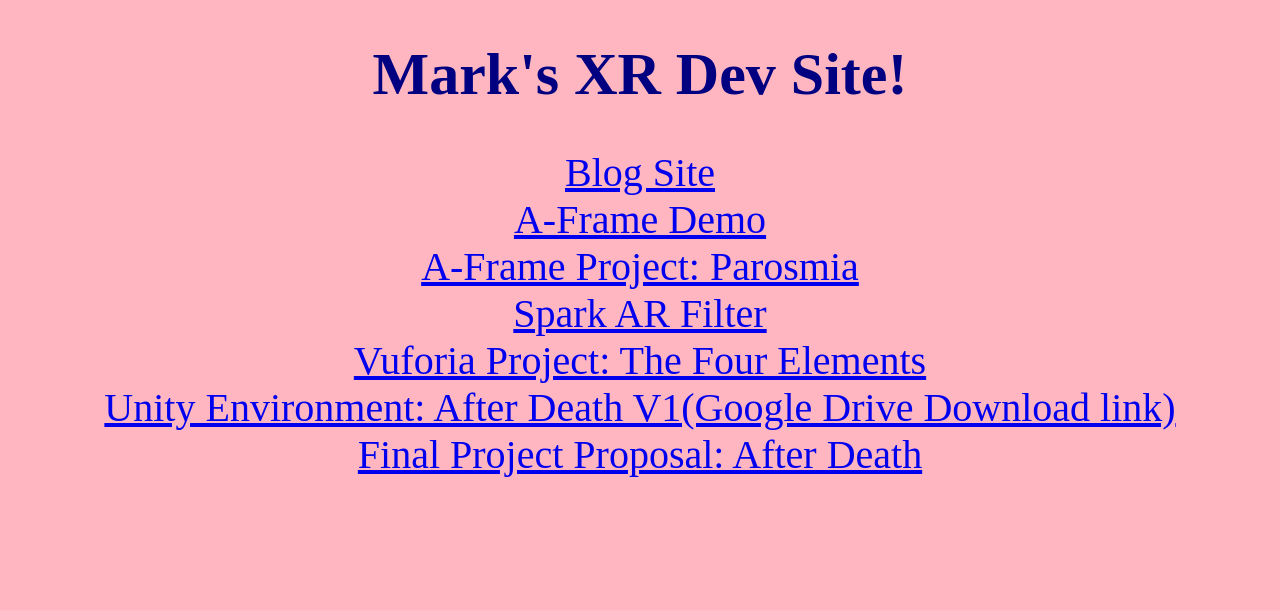
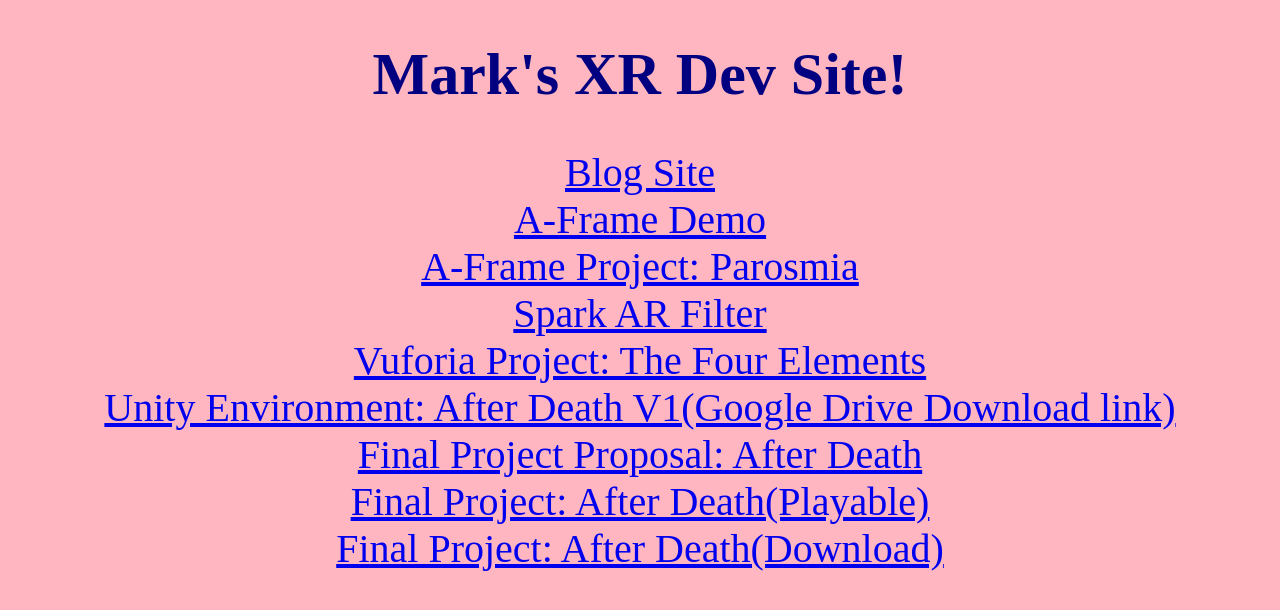
Before and after one commit to markallman51/xrDev, a plain HTML site: page index.html in a window 1280 px wide. Drawn offline with Linux system fonts and the light colour scheme.

Commit message:
final project

```diff
--- a/index.html
+++ b/index.html
@@ -30,5 +30,9 @@
         <a href="https://drive.google.com/uc?export=download&id=1xCRF8yjNfXLtUiaQdEByKzBHG_ejhEP4">Unity Environment: After Death V1(Google Drive Download link)</a>
         <br>
         <a href="packages/finalProposal.pdf"> Final Project Proposal: After Death </a>
+        <br>
+        <a href="https://markallman.itch.io/after-death"> Final Project: After Death(Playable) </a>
+        <br>
+        <a href="https://drive.google.com/uc?export=download&id=1S4kC0AN-gDKHYSwpFLoph8HQd5Ns4dzZ"> Final Project: After Death(Download) </a>
     </body>
 </html>
```
